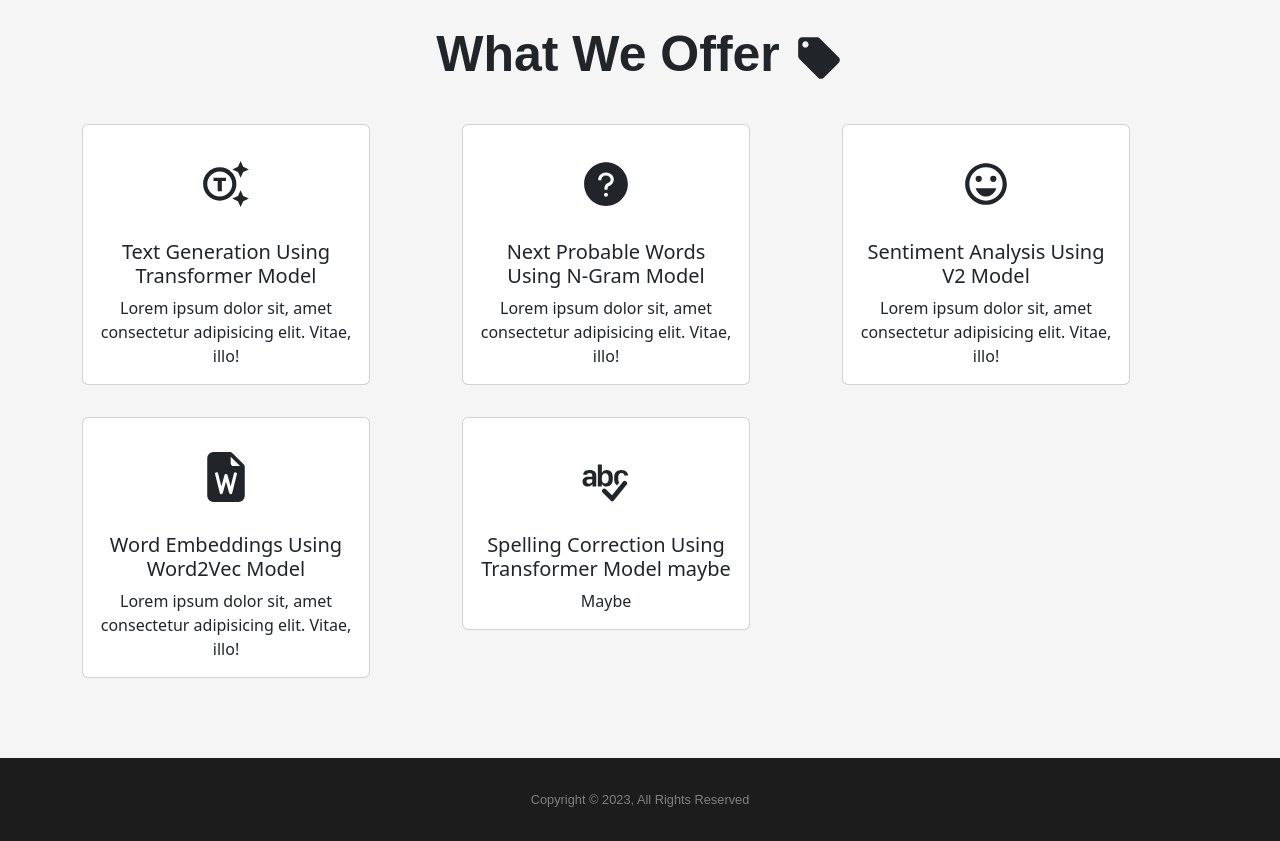
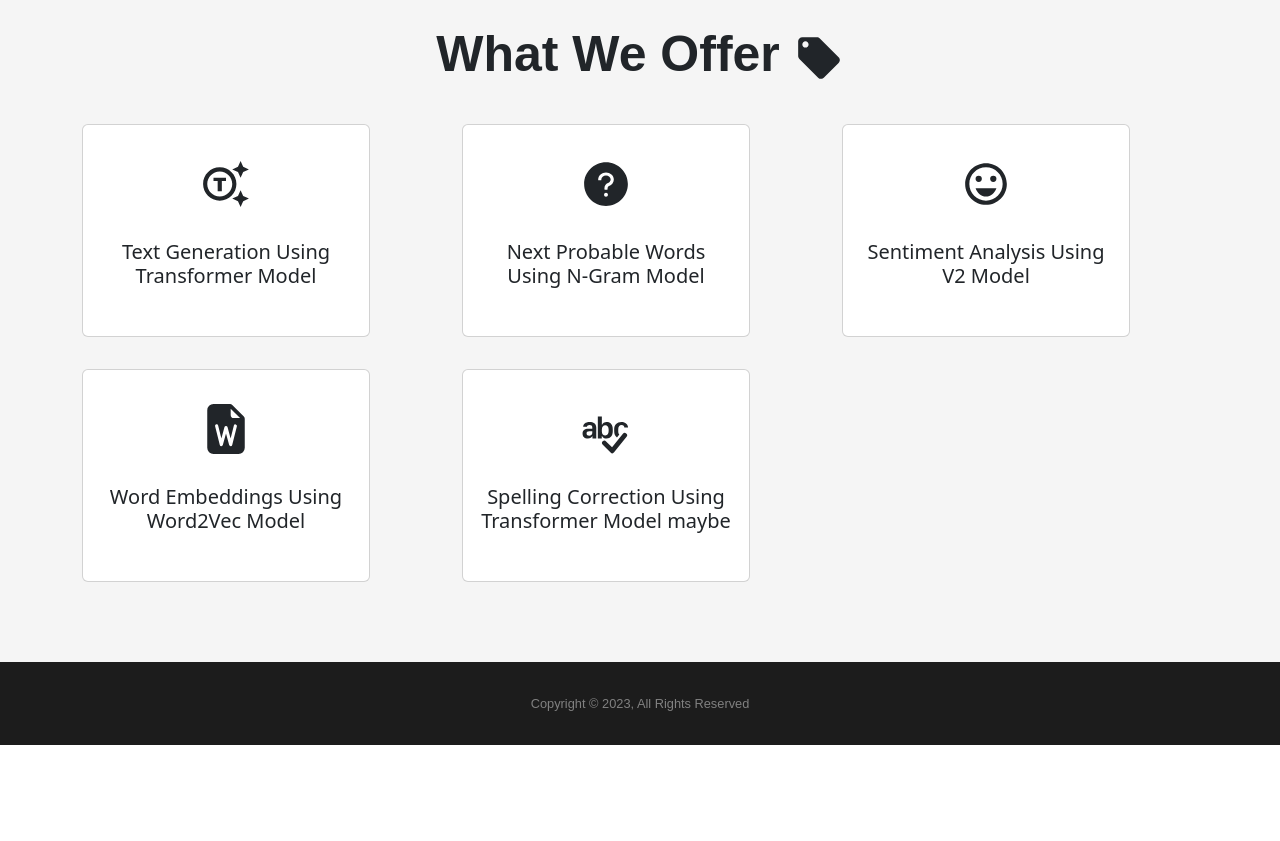
Before and after one commit to AAreLaa/NLP-frontend, a React (Create React App) app: page / in a window 1280 px wide. Shown: the part 800-1641 px from the top of the page. After the commit the page ends 1545 px from the top, so only its background shows below. Built offline with nearby package versions, Linux system fonts and the light colour scheme.

Commit message:
table removed,progress bar modified

```diff
--- a/src/components/Card.js
+++ b/src/components/Card.js
@@ -4,7 +4,7 @@ import React from 'react'
 export default function Card(props) {
   return (
     <div>
-      <div className="card text-center" style={{ width: '18rem' }}>
+      <div className="card text-center pb-4" style={{ width: '18rem' }}>
         <div className="card-body " >
           <span style={{ fontSize: '50px' }}><props.icon /></span>
           <h5 className="card-title mt-4">{props.title}</h5>
--- a/src/components/CardContent.js
+++ b/src/components/CardContent.js
@@ -5,26 +5,26 @@ import { BsFileEarmarkWordFill, BsSpellcheck } from 'react-icons/bs'
 export let contents = [{
     icon: MdOutlineGeneratingTokens,
     title: 'Text Generation Using Transformer Model',
-    text: 'Lorem ipsum dolor sit, amet consectetur adipisicing elit. Vitae, illo!'
+    text: ' '
 },
 {
     icon: AiFillQuestionCircle,
     title: 'Next Probable Words Using N-Gram Model',
-    text: 'Lorem ipsum dolor sit, amet consectetur adipisicing elit. Vitae, illo!'
+    text: ' '
 },
 {
     icon: MdSentimentVerySatisfied,
     title: 'Sentiment Analysis Using V2 Model',
-    text: 'Lorem ipsum dolor sit, amet consectetur adipisicing elit. Vitae, illo!'
+    text: ' '
 },
 {
     icon: BsFileEarmarkWordFill,
     title: 'Word Embeddings Using Word2Vec Model',
-    text: 'Lorem ipsum dolor sit, amet consectetur adipisicing elit. Vitae, illo!'
+    text: ' '
 },
 {
     icon: BsSpellcheck,
     title: 'Spelling Correction Using Transformer Model maybe',
-    text: 'Maybe'
+    text: ''
 },
 ]
--- a/src/components/DarkHome.js
+++ b/src/components/DarkHome.js
@@ -11,17 +11,21 @@ export default function DarkHome() {
     fontFamily: 'Arial',
     color: 'white'
   }
+
   return (
     <>
       <div className="container my-3">
-        <div className="container" style={{ paddingBlock: "15rem", textAlign: 'center' }}>
+        <div className="container" style={{ paddingBlock: "17rem", textAlign: 'center' }}>
           <span style={heading}>Nepali Language Processing </span>
           <p style={{ fontFamily: 'cursive', fontSize: '20px', color: 'white' }} >Find everything in a single place  <FaBeer /></p>
         </div>
-
+      </div>
+      <div>
+        <div style={{  backgroundImage:'linear-gradient(to bottom, #0e0d1e 0%, rgb(35 33 75) 100%)', paddingBlock: '1rem' }}>
           <div className="container my-5" style={{ textAlign: 'center' }}>
             <span style={heading} >What We Offer  <MdLocalOffer /></span>
-        </div>
+
+
             <div className="row my-3">
 
               {contents.map((element) => {
@@ -32,8 +36,9 @@ export default function DarkHome() {
               })}
             </div>
           </div>
+        </div>
+      </div>
       <Footer />
-
     </>
 
   )
--- a/src/components/KnowTheSentiment.js
+++ b/src/components/KnowTheSentiment.js
@@ -77,11 +77,11 @@ export default function KnowTheSentiment(props) {
                 {fetched['probabilities'].map((element, i) => {
                   return (
                     <div key={i}>
-                      <div className="progress my-2" style={{ height: '4px', width: '80%' }} >
+                      <div className="progress my-2 mt-4" style={{ height: '4px', width: '80%' }} >
                         <div className="progress-bar bg-info" role="progressbar" style={{ width: `${element * 100}%` }} aria-valuenow="10" aria-valuemin="0" aria-valuemax="100"></div>
                       </div>
-                      <div style={{ color: 'white', float: 'right' }}><BsArrowRightSquare /><span className='mx-2'>{element.toFixed(3)}</span></div>
-                      <div style={{ color: 'white' }}>{`${i === 0 ? 'Negative' : i === 1 ? 'Positive' : 'Neutral'}`}</div>
+                      <div style={{ color: 'white',display:'inline-block',paddingRight:'1rem' }}>{`${i === 0 ? 'Negative' : i === 1 ? 'Positive' : 'Neutral'}`}</div>
+                      <div style={{ color: 'white', display:'inline-block'}}><BsArrowRightSquare /><span className='mx-2'>{element.toFixed(3)}</span></div>
                     </div>)
                 })}</div>}
             </div>
@@ -99,11 +99,11 @@ export default function KnowTheSentiment(props) {
               {fetched['probabilities'].map((element, i) => {
                 return (
                   <div key={i}>
-                    <div className="progress my-2" style={{ height: '4px', width: '80%' }} >
+                    <div className="progress my-2 mt-4" style={{ height: '4px', width: '80%' }} >
                       <div className="progress-bar bg-info" role="progressbar" style={{ width: `${element * 100}%` }} aria-valuenow="10" aria-valuemin="0" aria-valuemax="100"></div>
                     </div>
-                    <div style={{ color: 'black', float: 'right' }}><BsArrowRightSquare /><span className='mx-2'>{element.toFixed(3)}</span></div>
-                    <div>{`${i === 0 ? 'Negative' : i === 1 ? 'Positive' : 'Neutral'}`}</div>
+                    <div style={{ color: 'black',display:'inline-block',paddingRight:'1rem' }}>{`${i === 0 ? 'Negative' : i === 1 ? 'Positive' : 'Neutral'}`}</div>
+                    <div style={{ color: 'black',display:'inline-block'}}><BsArrowRightSquare /><span className='mx-2'>{element.toFixed(3)}</span></div>
                   </div>)
               })}</div>}
           </div>
--- a/src/components/WordProbability.js
+++ b/src/components/WordProbability.js
@@ -83,7 +83,7 @@ export default function WordProbability(props) {
                             <button type="button" className="button-4 my-3" disabled={text.trim().length === 0 ? true : false} style={{ cursor: text.trim().length === 0 ? 'not-allowed' : 'pointer' }} onClick={show}>Check Next Word Probability</button>
                             <h1 className='font' style={{ color: 'white' }}>Probable Words Preview:</h1>
                             <p className='font' style={{ fontSize: '20px', color: 'white' }}>{display}</p>
-                            {visi ?
+                            {/* {visi ?
                                 <div>
                                     <h4 className="font" style={{ color: 'white' }}>In Table:</h4>
                                     <table className="table table-hover table-striped table-bordered border-primary" style={{ width: '40%' }}>
@@ -106,17 +106,17 @@ export default function WordProbability(props) {
                                             })}
                                         </tbody>
                                     </table>
-                                </div> : <></>}
+                                </div> : <></>} */}
                             {visi ? <div>
                                 <h4 className="font" style={{ color: 'white' }}>Visualization:</h4>
                                 {fetcheddata['Predicted Tokens'].map((element, i) => {
                                     return (
                                         <div key={i}>
-                                            <div className="progress my-2" style={{ height: '4px', width: '80%' }} >
+                                            <div className="progress my-2 mt-4" style={{ height: '4px', width: '80%' }} >
                                                 <div className="progress-bar bg-info" role="progressbar" style={{ width: `${(element[1] * 10000).toFixed(4)}%` }} aria-valuenow="10" aria-valuemin="0" aria-valuemax="100"></div>
                                             </div>
-                                            <div style={{ color: 'white', float: 'right' }}><BsArrowRightSquare /><span className='mx-2'>{(element[1] * 100).toFixed(4)} %</span></div>
-                                            <div style={{ color: 'white' }}>{element[0]}</div>
+                                            <div style={{ color: 'white',display:'inline-block',paddingRight:'1rem'}}>{element[0]}</div>
+                                            <div style={{ color: 'white',display:'inline-block'}}><BsArrowRightSquare /><span className='mx-2'>{(element[1] * 100).toFixed(4)} %</span></div>
                                         </div>)
                                 })}</div> : <></>}
                         </div>
@@ -135,7 +135,7 @@ export default function WordProbability(props) {
                             <div className="mt-2" >
                                 <h1 className='font'>Probable Words Preview:</h1>
                                 <p className='font' style={{ fontSize: '20px' }}>{display}</p>
-                                {visi ?
+                                {/* {visi ?
                                     <div>
                                         <h4 className="font">In Table:</h4>
                                         <table className="table table-hover table-striped table-bordered border-primary" style={{ width: '40%' }}>
@@ -158,17 +158,17 @@ export default function WordProbability(props) {
                                                 })}
                                             </tbody>
                                         </table>
-                                    </div> : <></>}
+                                    </div> : <></>} */}
                                 {visi ? <div>
                                     <h4 className="font">Visualization:</h4>
                                     {fetcheddata['Predicted Tokens'].map((element, i) => {
                                         return (
                                             <div key={i}>
-                                                <div className="progress my-2" style={{ height: '4px', width: '80%' }} >
-                                                    <div className="progress-bar bg-info" role="progressbar" style={{ width: `${(element[1] * 10000).toFixed(4)}%` }} aria-valuenow="10" aria-valuemin="0" aria-valuemax="100"></div>
+                                                <div className="progress my-2 mt-4" style={{ height: '4px', width: '80%' }} >
+                                                    <div className="progress-bar bg-info" role="progressbar" style={{width: `${(element[1] * 10000).toFixed(4)}%` }} aria-valuenow="10" aria-valuemin="0" aria-valuemax="100"></div>
                                                 </div>
-                                                <div style={{ color: 'black', float: 'right' }}><BsArrowRightSquare /><span className='mx-2'>{(element[1] * 100).toFixed(4)} %</span></div>
-                                                <div >{element[0]}</div>
+                                                <div style={{ color: 'black',display:'inline-block',paddingRight:'1rem'}}>{element[0]}</div>
+                                                <div style={{ color: 'black',display:'inline-block'}}><BsArrowRightSquare /><span className='mx-2'>{(element[1] * 100).toFixed(4)} %</span></div>
                                             </div>)
                                     })}</div> : <></>}
                             </div>
```
Lines whose indentation alone changed are shown as unchanged.
